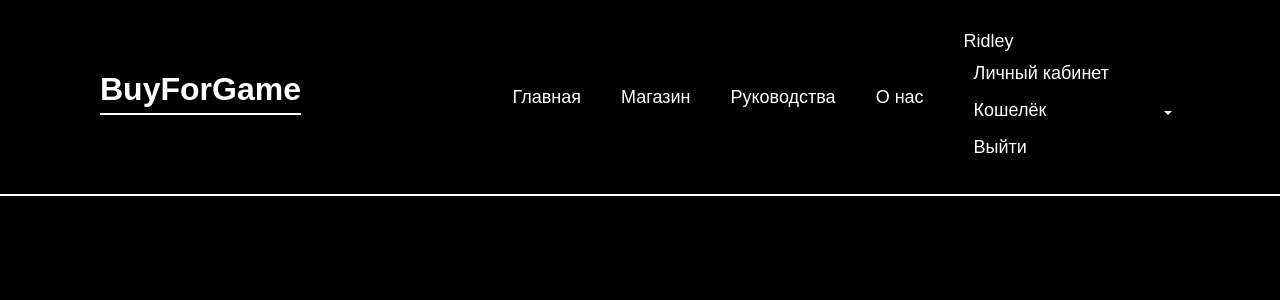
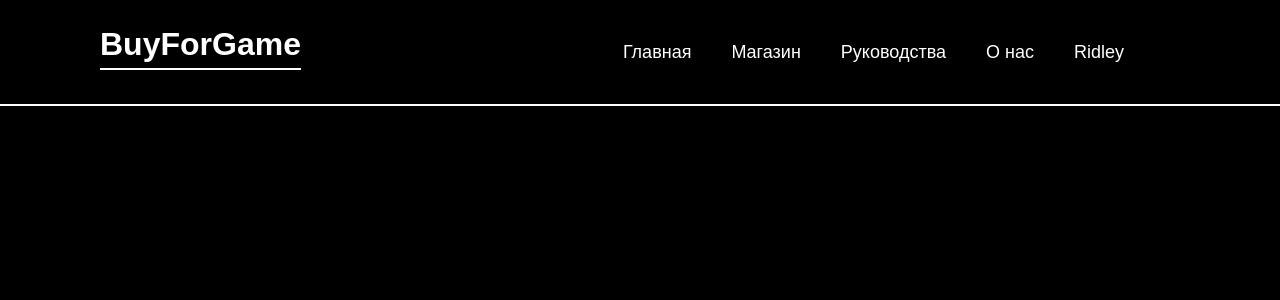
Before and after one commit to Chebupel01/BuyForGame-bforg-WebSite, a Flask app: page / in a window 1280 px wide. Shown: the top 300 px of the page. Run offline with Flask 3, Linux system fonts and the light colour scheme; a user stored in the database is signed in; some libraries are stand-ins or nearby versions.

Commit message:
Небольшие изменения

```diff
--- a/main.py
+++ b/main.py
@@ -69,6 +69,10 @@ def store():
     return render_template('store.html')
 
 
+@app.route('/personal_account')
+def personal_account():
+    return render_template('personal_account.html')
+
 @app.route('/logout')
 @login_required
 def logout():
--- a/static/css/style.css
+++ b/static/css/style.css
@@ -82,50 +82,6 @@ body {
   width: 100%;
 }
 
-.lng {
-  position: relative;
-}
-
-.lng:hover .lng__List-wrapper {
-  opacity: 1;
-  visibility: visible;
-  transform: translate(-50%, 0);
-}
-
-.lng__list {
-  color: #fff;
-  position: relative;
-  padding-right: 5px;
-}
-
-.lng__list:after {
-  position: absolute;
-  content: '';
-  left: 100%;
-  top: calc(50% + 4px);
-  transform: translateY(-50%);
-  border: 4px solid transparent;
-  border-top-color: #fff;
-}
-
-.lng__list-wrapper {
-  position: absolute;
-  top: 100%;
-  left: 50%;
-  transform: translateX(-50%, 15px);
-  opacity: 0;
-  visibility: hidden;
-  transition: all .2s ease;
-}
-
-.lng__list {
-  box-shadow: 0 0 4px rgba(0, 0, 0, .1);
-}
-
-.lng__list a {
-  display: block;
-  padding: 5px 10px;
-}
 
 .navbar .loginBtn {
   width: 130px;
--- a/templates/index.html
+++ b/templates/index.html
@@ -22,16 +22,7 @@
             <a href="#">Руководства</a>
             <a href="#">О нас</a>
             {% if current_user.is_authenticated %}
-            <div class="lng">
-            <a href="#" class="lng-link">{{ current_user.nickname }}</a>
-                <div class="lng__list-wrapper"></div>
-                <div class="lng__list">
-                   <a href="#">Личный кабинет</a>
-                   <a href="#">Кошелёк</a>
-                   <a href="{{ url_for('logout') }}">Выйти</a>
-                </div>
-                </div>
-            </div>
+            <a href="{{ url_for('personal_account') }}">{{ current_user.nickname }}</a>
             {% else %}
             <a href="{{ url_for('login') }}" class="loginBtn">Авторизация</a>
             {% endif %}
--- /dev/null
+++ b/templates/personal_account.html
@@ -0,0 +1,6 @@
+{% extends "index.html" %}
+{% block content %}
+                   <a href="#">Личный кабинет</a>
+                   <a href="#">Кошелёк</a>
+                   <a href="{{ url_for('logout') }}">Выйти</a>
+{% endblock %}
```
Also changed, not shown: other parts of static/css/style.css (+0 -65 lines).
